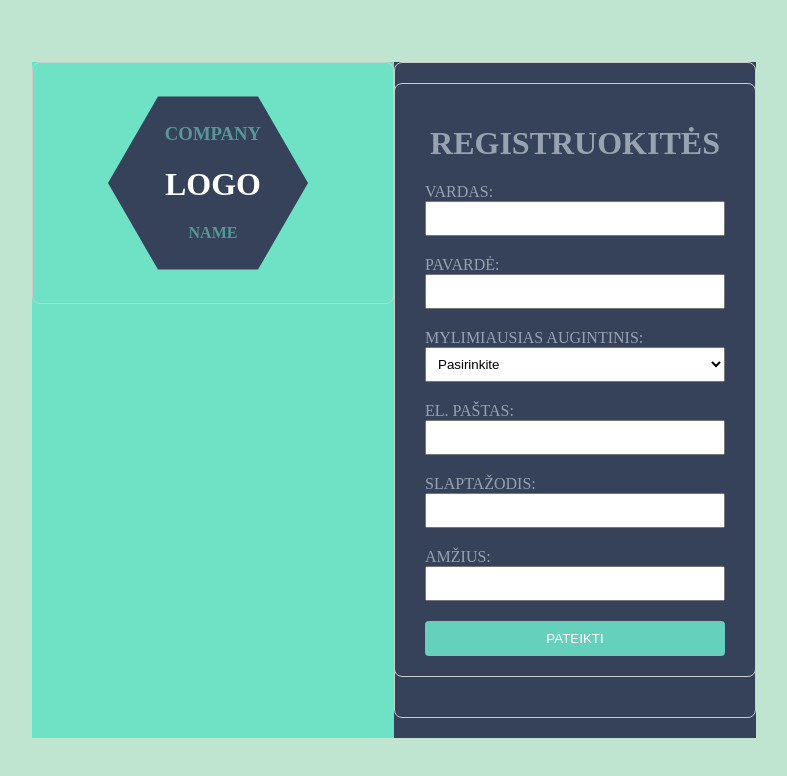
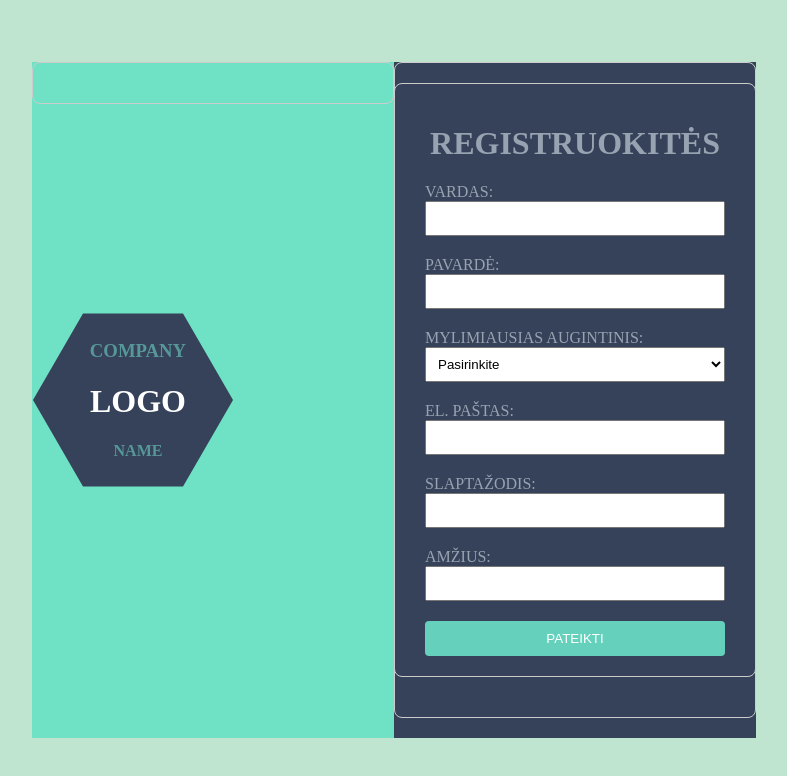
Before and after one commit to EdgaRinskas/6_pamoka_REACT, a React (Create React App) app: page / in a window 1280 px wide. Shown: the top 776 px of the page, without its empty margins (246-1033 px from the left). Built offline with nearby package versions, Linux system fonts and the light colour scheme.

Commit message:
logo_position

```diff
--- a/src/App.css
+++ b/src/App.css
@@ -34,7 +34,10 @@ body {
 }
 
 .logo-container {
-  position: relative;
+  position: absolute;
+  top: 50%;
+  left: 30%;
+  transform: translate(-50%, -50%);
   display: flex;
   align-items: center;
 }
```
